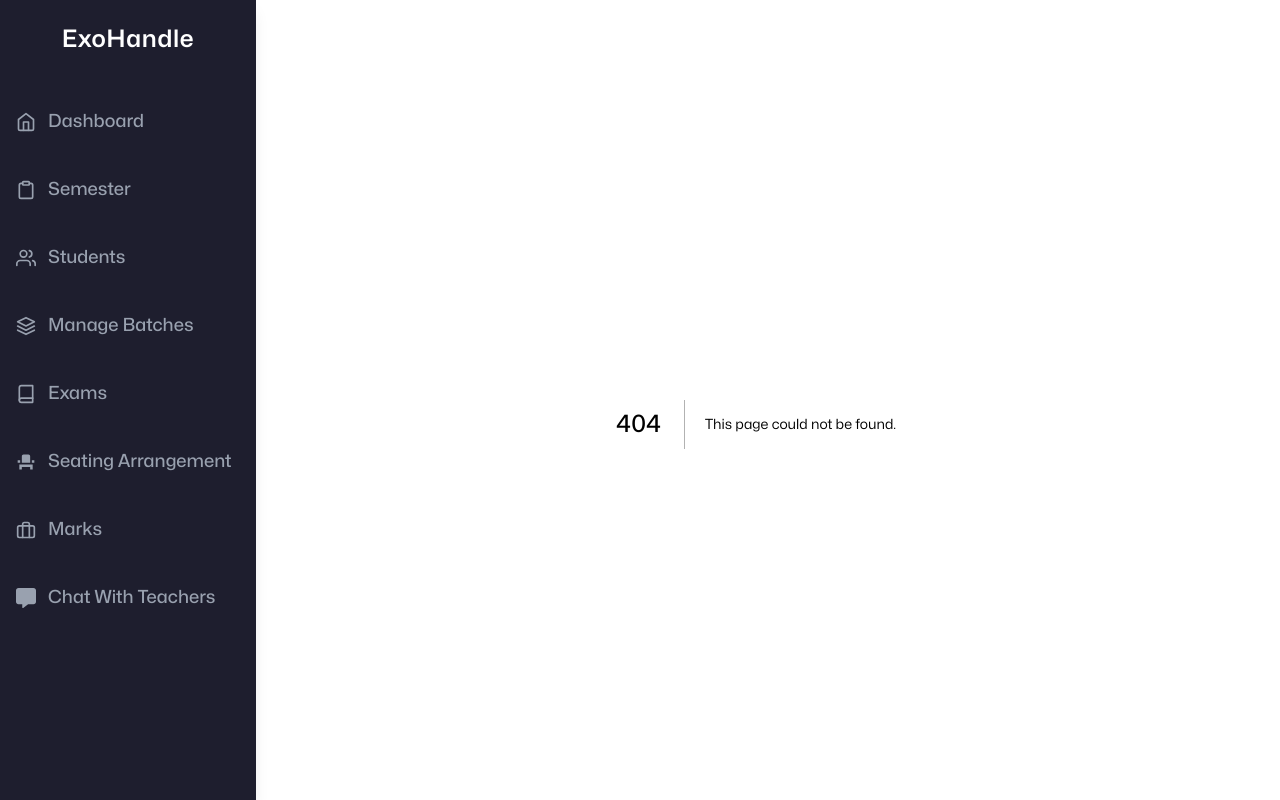
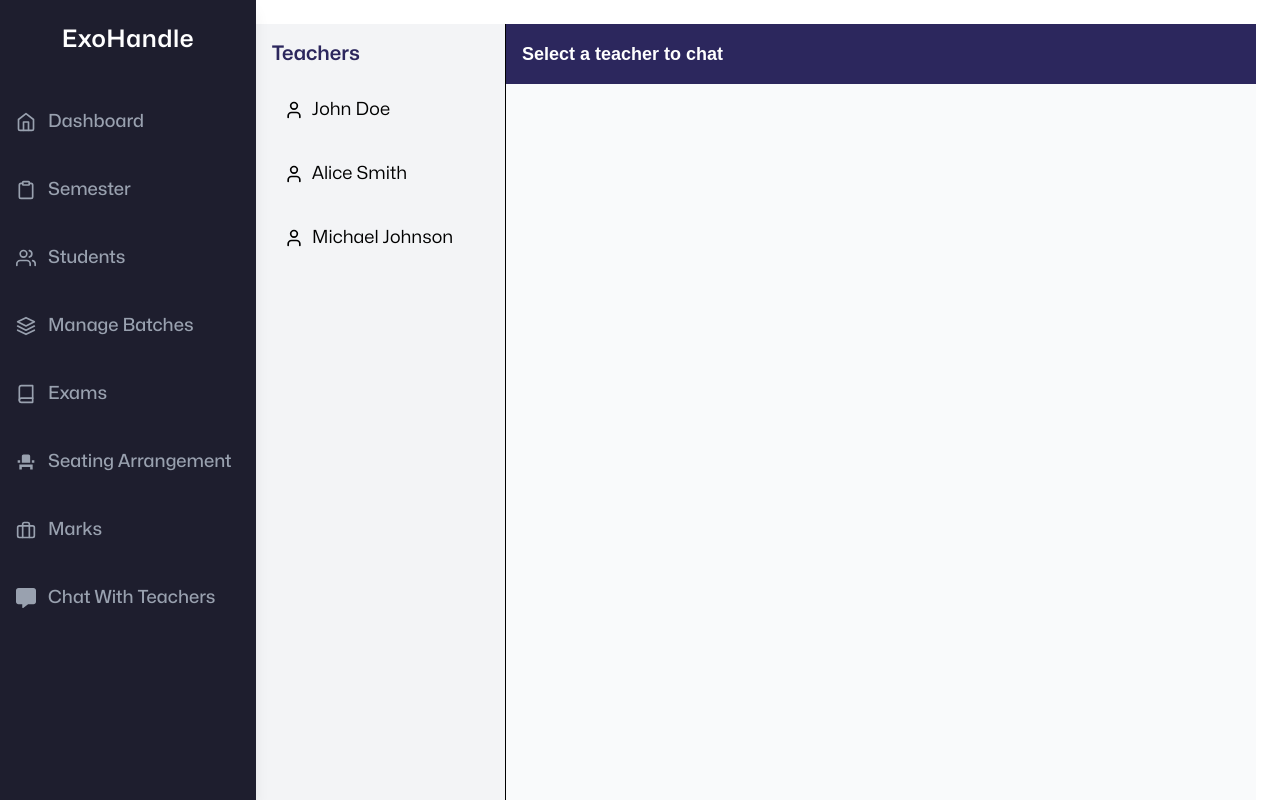
Before and after one commit to httpsvarad/ExoHandle, a Next.js app in the folder frontend/: page /inbox in a window 1280 px wide. Before the commit this address had no page. Built offline with nearby package versions, Linux system fonts and the light colour scheme.

Commit message:
teacher chat inbox ui

```diff
--- /dev/null
+++ b/frontend/src/app/inbox/page.tsx
@@ -0,0 +1,105 @@
+"use client";
+
+import { useState } from "react";
+import { Send, User } from "lucide-react";
+import { useRouter } from "next/navigation";
+
+const teachers = [
+  { id: 1, name: "John Doe" },
+  { id: 2, name: "Alice Smith" },
+  { id: 3, name: "Michael Johnson" },
+];
+
+export default function ChatPage() {
+  const router = useRouter();
+  const [selectedTeacher, setSelectedTeacher] = useState(null);
+  const [messages, setMessages] = useState({});
+  const [inputMessage, setInputMessage] = useState("");
+
+  const sendMessage = () => {
+    if (!selectedTeacher || inputMessage.trim() === "") return;
+
+    setMessages((prev) => ({
+      ...prev,
+      [selectedTeacher.id]: [
+        ...(prev[selectedTeacher.id] || []),
+        { sender: "admin", text: inputMessage },
+      ],
+    }));
+
+    setInputMessage("");
+  };
+
+  return (
+    <div className="flex h-screen">
+      {/* Sidebar */}
+      <div className="w-1/4 bg-gray-100 border-r p-4">
+        <h2 className="text-xl font-semibold mb-4 text-[#2c275d]">Teachers</h2>
+        <div className="space-y-3">
+          {teachers.map((teacher) => (
+            <div
+              key={teacher.id}
+              className={`flex items-center p-3 rounded-md cursor-pointer ${
+                selectedTeacher?.id === teacher.id
+                  ? "bg-[#009c98] text-white"
+                  : "hover:bg-gray-200"
+              }`}
+              onClick={() => setSelectedTeacher(teacher)}
+            >
+              <User size={20} className="mr-2" />
+              <span className="text-lg">{teacher.name}</span>
+            </div>
+          ))}
+        </div>
+      </div>
+
+      {/* Chat Section */}
+      <div className="flex-1 flex flex-col">
+        {/* Chat Header */}
+        <div className="bg-[#2c275d] text-white p-4 text-lg font-semibold">
+          {selectedTeacher ? selectedTeacher.name : "Select a teacher to chat"}
+        </div>
+
+        {/* Chat Messages */}
+        <div className="flex-1 p-4 space-y-3 overflow-y-auto bg-gray-50">
+          {selectedTeacher &&
+            (messages[selectedTeacher.id]?.length > 0 ? (
+              messages[selectedTeacher.id].map((msg, index) => (
+                <div
+                  key={index}
+                  className={`p-3 max-w-xs rounded-lg ${
+                    msg.sender === "admin"
+                      ? "ml-auto bg-[#009c98] text-white"
+                      : "bg-gray-200"
+                  }`}
+                >
+                  {msg.text}
+                </div>
+              ))
+            ) : (
+              <p className="text-gray-500 text-center">No messages yet</p>
+            ))}
+        </div>
+
+        {/* Message Input */}
+        {selectedTeacher && (
+          <div className="p-4 border-t flex items-center">
+            <input
+              type="text"
+              value={inputMessage}
+              onChange={(e) => setInputMessage(e.target.value)}
+              placeholder="Type a message..."
+              className="flex-1 p-2 border rounded-md"
+            />
+            <button
+              onClick={sendMessage}
+              className="ml-2 bg-[#009c98] hover:bg-[#007d79] text-white p-2 rounded-md"
+            >
+              <Send size={20} />
+            </button>
+          </div>
+        )}
+      </div>
+    </div>
+  );
+}
--- a/frontend/src/app/marks/page.tsx
+++ b/frontend/src/app/marks/page.tsx
@@ -2,13 +2,12 @@
 
 import React from "react";
 import { useRouter } from "next/navigation";
-import SidebarWrapper from "../sidebarWrapper";
+
 const MarksEntry = () => {
   const router = useRouter();
 
   return (
-    <SidebarWrapper>
-      <div className="flex flex-col items-center min-h-screen bg-white px-6 py-8 ">
+    <div className="flex flex-col items-center min-h-screen bg-white px-6 py-8 ">
       {/* Header Section */}
       <div className="w-full max-w-3xl flex justify-between items-center mb-6">
         <h1 className="text-3xl font-bold text-[#2c275d]">
@@ -94,8 +93,6 @@ const MarksEntry = () => {
         </button>
       </div>
     </div>
-    </SidebarWrapper>
-
   );
 };
 
```
